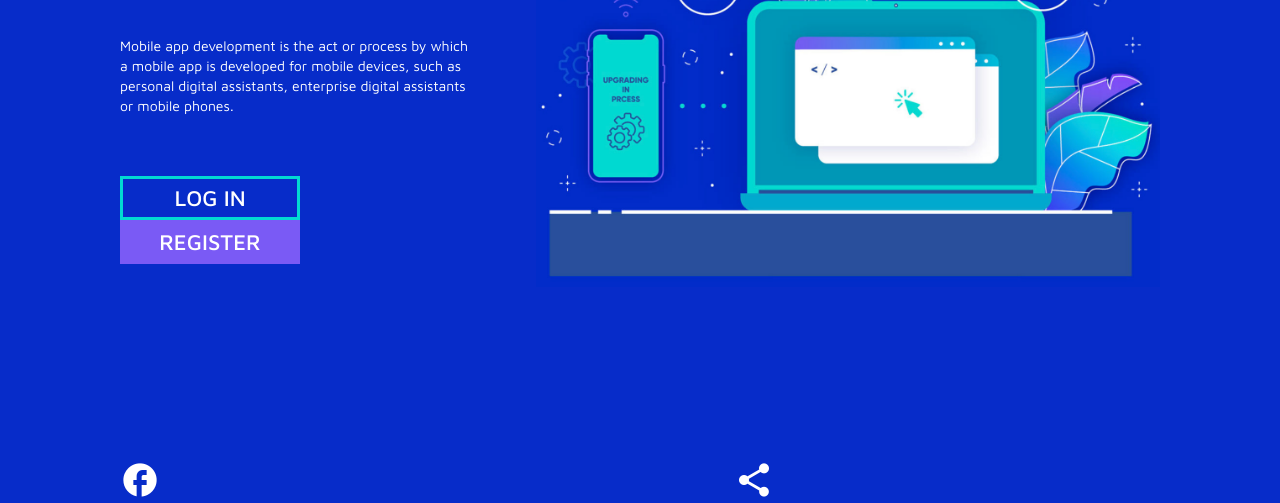
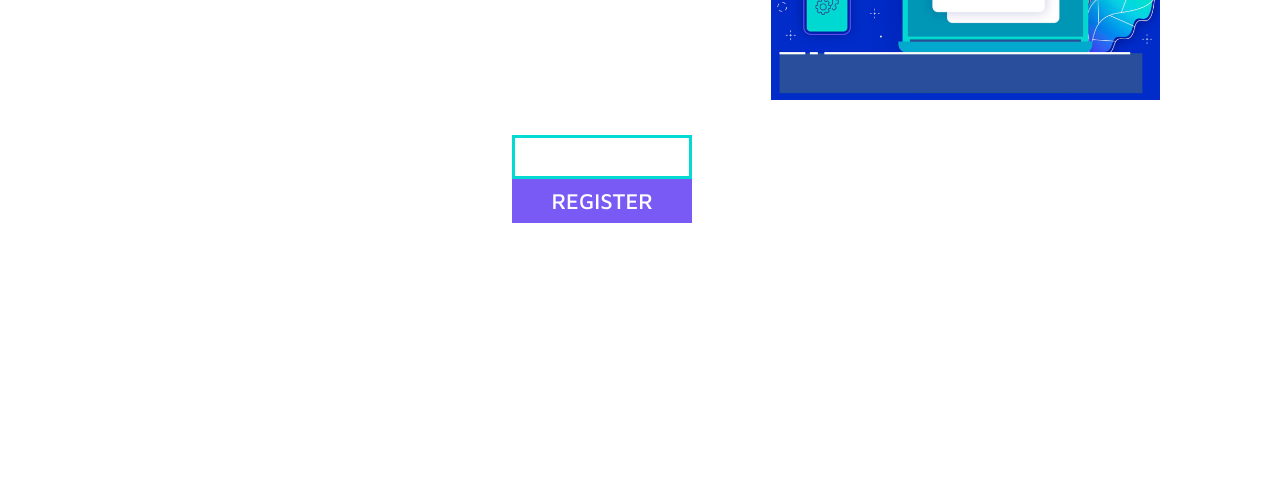
Before and after one commit to MagdK/behance-UI-1, a plain HTML site: page frontend/index.html in a window 1280 px wide. Shown: the part 361-864 px from the top of the page. After the commit the page ends 800 px from the top, so only its background shows below. Drawn offline with Linux system fonts and the light colour scheme.

Commit message:
index.html cleanup

```diff
--- a/frontend/index.html
+++ b/frontend/index.html
@@ -25,8 +25,7 @@
 			</div>
 		</div>
 	</header>
-
-	<body>
+	<main>
 		<section class="flex-wrap">
 			<div class="column1">
 				<h1>Mobile app <span class="highlighted-word">development</span></h1>
@@ -44,14 +43,7 @@
 					alt="A laptop and mobile illustration with leaves behind them">
 			</div>
 		</section>
-		<footer>
-			<div class="social">
-				<i class="material-icons" class="menu-icon" style="font-size:40px;">facebook</i>
-				<i class="material-icons" class="menu-icon" style="font-size:40px;">youtube</i>
-				<i class="material-icons" class="menu-icon" style="font-size:40px;">twitter</i>
-				<i class="material-icons" class="menu-icon" style="font-size:40px;">share</i>
-			</div>
-		</footer>
-	</body>
-
+	</main>
+	<footer></footer>
+</body>
 </html>
--- a/frontend/style.css
+++ b/frontend/style.css
@@ -9,7 +9,7 @@
 }
 
 a{
-    text-decoration: none;
+  text-decoration: none;
 }
 
 a img {
@@ -18,7 +18,7 @@ a img {
 
 button,
 a {
-    cursor: pointer;
+  cursor: pointer;
 	color: inherit;
 }
 
@@ -35,10 +35,10 @@ select {
 /* RESET OVER */
 
 body {
+  display: flex;
+  flex-flow: column
   background-color: #072CC9;
   font-family: 'Maven Pro', sans-serif;
-  display: flex;
-  flex-flow: column
 }
 
 .flex-wrap {
```
